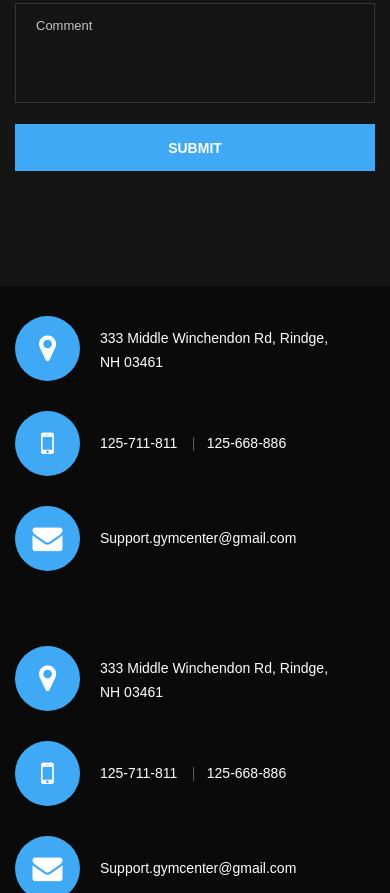
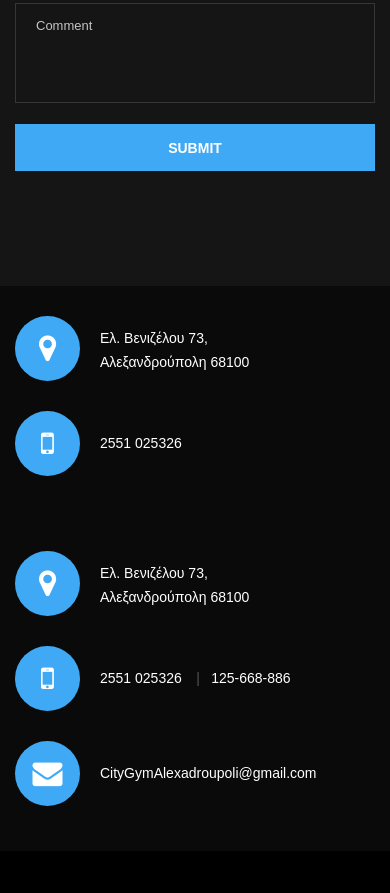
Before and after one commit to JohnGrendas/-site, a plain HTML site: page gymlife/gymlife/blog-details.html in a window 390 px wide. Shown: the part 3638-4531 px from the top of the page. Drawn offline with nearby package versions, Linux system fonts and the light colour scheme; a web font is replaced by a local one.

Commit message:
color change ,add social media ,change map and phones

```diff
--- a/gymlife/gymlife/blog-details.html
+++ b/gymlife/gymlife/blog-details.html
@@ -63,7 +63,6 @@
         <div id="mobile-menu-wrap"></div>
         <div class="canvas-social">
             <a href="https://www.facebook.com/City-gym-973864112628255/?ref=page_internal" target="_blank"><i class="fa fa-facebook"></i></a>
-            <a href="#"><i class="fa fa-twitter"></i></a>
             <a href="https://www.youtube.com/channel/UCDNb7TI5xY7ZuPTyHgsWngA" target="_blank"><i class="fa fa-youtube-play"></i></a>
             <a href="https://www.instagram.com/city_____gym/?hl=en" target="_blank"><i class="fa fa-instagram"></i></a>
         </div>
@@ -111,7 +110,6 @@
                         </div>
                         <div class="to-social">
                             <a href="https://www.facebook.com/City-gym-973864112628255/?ref=page_internal" target="_blank"><i class="fa fa-facebook"></i></a>
-                            <a href="#"><i class="fa fa-twitter"></i></a>
                             <a href="https://www.youtube.com/channel/UCDNb7TI5xY7ZuPTyHgsWngA" target="_blank"><i class="fa fa-youtube-play"></i></a>
                             <a href="https://www.instagram.com/city_____gym/?hl=en" target="_blank"><i class="fa fa-instagram"></i></a>
                         </div>
@@ -228,7 +226,6 @@
                                     exercitation.</p>
                                 <div class="bp-social">
                                     <a href="https://www.facebook.com/City-gym-973864112628255/?ref=page_internal" target="_blank"><i class="fa fa-facebook"></i></a>
-                                    <a href="#"><i class="fa fa-twitter"></i></a>
                                     <a href="#"><i class="fa fa-google-plus"></i></a>
                                     <a href="https://www.instagram.com/city_____gym/?hl=en" target="_blank"><i class="fa fa-instagram"></i></a>
                                     <a href="https://www.youtube.com/channel/UCDNb7TI5xY7ZuPTyHgsWngA" target="_blank"><i class="fa fa-youtube-play"></i></a>
@@ -310,22 +307,15 @@
                 <div class="col-lg-4">
                     <div class="gt-text">
                         <i class="fa fa-map-marker"></i>
-                        <p>333 Middle Winchendon Rd, Rindge,<br/> NH 03461</p>
+                        <p>Ελ. Βενιζέλου 73,<br/> Αλεξανδρούπολη 68100</p>
                     </div>
                 </div>
                 <div class="col-lg-4">
                     <div class="gt-text">
                         <i class="fa fa-mobile"></i>
                         <ul>
-                            <li>125-711-811</li>
-                            <li>125-668-886</li>
+                            <li>2551 025326</li>
                         </ul>
-                    </div>
-                </div>
-                <div class="col-lg-4">
-                    <div class="gt-text email">
-                        <i class="fa fa-envelope"></i>
-                        <p>Support.gymcenter@gmail.com</p>
                     </div>
                 </div>
             </div>
@@ -340,14 +330,14 @@
                 <div class="col-md-4">
                     <div class="gt-text">
                         <i class="fa fa-map-marker"></i>
-                        <p>333 Middle Winchendon Rd, Rindge,<br/> NH 03461</p>
+                        <p>Ελ. Βενιζέλου 73,<br/> Αλεξανδρούπολη 68100</p>
                     </div>
                 </div>
                 <div class="col-md-4">
                     <div class="gt-text">
                         <i class="fa fa-mobile"></i>
                         <ul>
-                            <li>125-711-811</li>
+                            <li>2551 025326</li>
                             <li>125-668-886</li>
                         </ul>
                     </div>
@@ -355,7 +345,7 @@
                 <div class="col-md-4">
                     <div class="gt-text email">
                         <i class="fa fa-envelope"></i>
-                        <p>Support.gymcenter@gmail.com</p>
+                        <p>CityGymAlexadroupoli@gmail.com</p>
                     </div>
                 </div>
             </div>
@@ -376,7 +366,6 @@
                             labore dolore magna aliqua endisse ultrices gravida lorem.</p>
                         <div class="fa-social">
                             <a href="https://www.facebook.com/City-gym-973864112628255/?ref=page_internal" target="_blank"><i class="fa fa-facebook"></i></a>
-                            <a href="#"><i class="fa fa-twitter"></i></a>
                             <a href="https://www.youtube.com/channel/UCDNb7TI5xY7ZuPTyHgsWngA" target="_blank"><i class="fa fa-youtube-play"></i></a>
                             <a href="https://www.instagram.com/city_____gym/?hl=en" target="_blank"><i class="fa fa-instagram"></i></a>
                             <a href="#"><i class="fa  fa-envelope-o"></i></a>
```
Also changed, not shown: gymlife/gymlife/404.html (+4 -8 lines), gymlife/gymlife/about-us.html (+3 -7 lines), gymlife/gymlife/blog.html (+3 -7 lines), gymlife/gymlife/bmi-calculator.html (+3 -7 lines), gymlife/gymlife/class-details.html (+3 -8 lines), gymlife/gymlife/class-timetable.html (+3 -7 lines), gymlife/gymlife/contact.html (+6 -10 lines), gymlife/gymlife/gallery.html (+3 -7 lines), gymlife/gymlife/index.html (+3 -7 lines), gymlife/gymlife/services.html (+3 -7 lines), gymlife/gymlife/team.html (+3 -13 lines).
